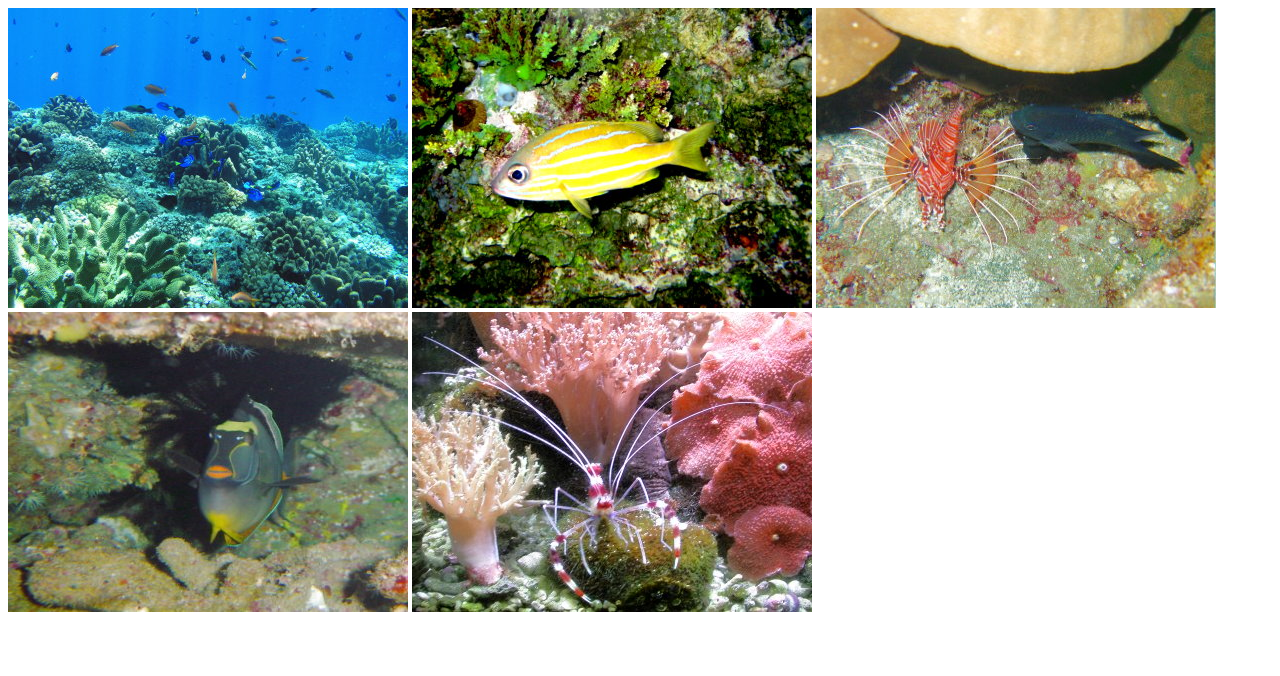
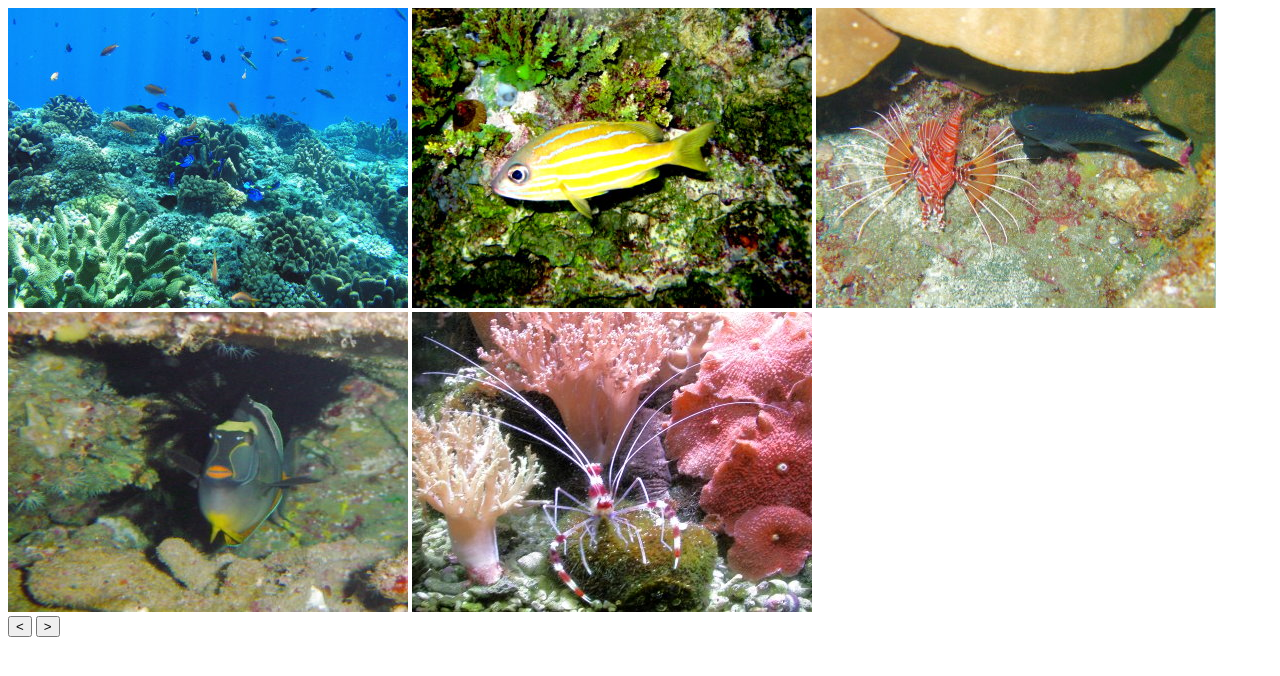
Before and after one commit to renly261/20210419-JQ, a plain HTML site: page 圖片輪播.html in a window 1280 px wide. Drawn offline with Linux system fonts and the light colour scheme.

Commit message:
輪播 - 左右按鈕

```diff
--- a/圖片輪播.html
+++ b/圖片輪播.html
@@ -19,6 +19,8 @@
       <img src="./0555.jpg" alt="">
     </div>
   </div>
+  <input type="button" value="&lt;">
+  <input type="button" value="&gt;">
   <script src="./jquery-3.6.0.min.js"></script>
 </body>
 </html>
```
